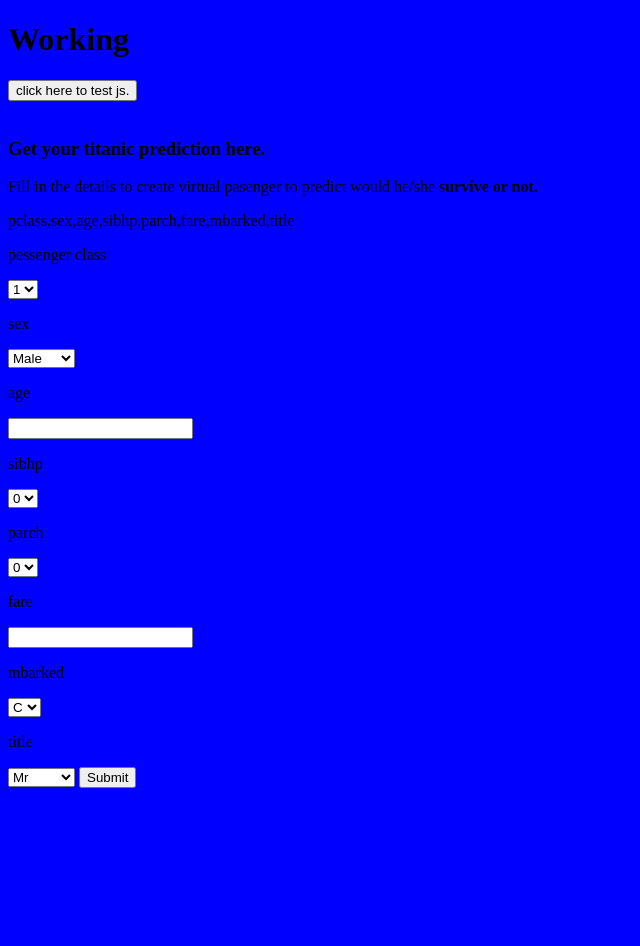
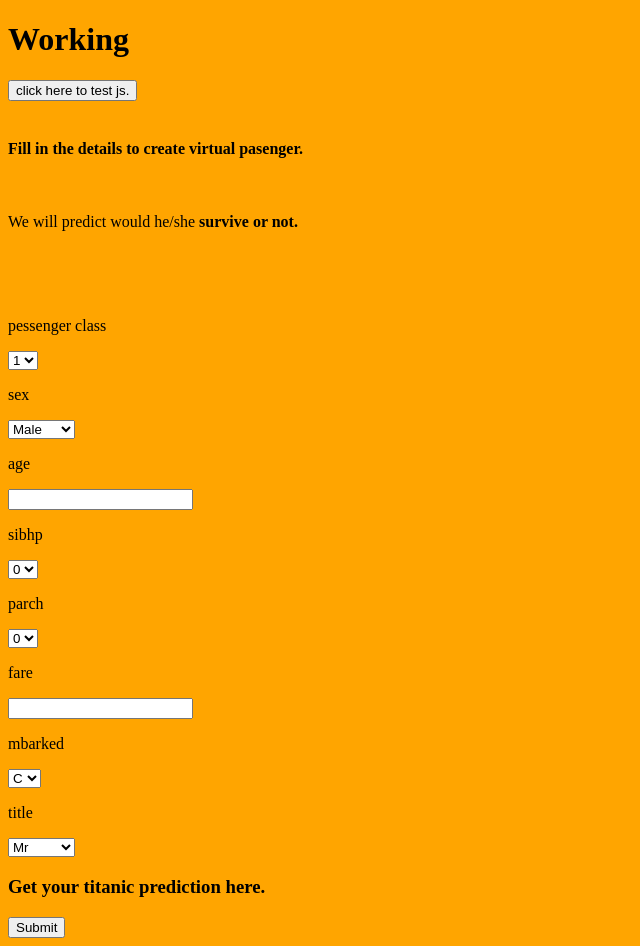
Before and after one commit to mnn111/django_titanic, a Django app: page / in a window 1280 px wide. Shown: the whole page, without its empty margins (0-640 px from the left). Before the commit the page ends 788 px from the top, so only its background shows below. Run offline with Django 3.2, Linux system fonts and the light colour scheme.

Commit message:
[imp tml form changes]

```diff
--- a/static/style.css
+++ b/static/style.css
@@ -1,4 +1,3 @@
 body{
-    background-color : blue;
-
+    background-color : orange;
 }
--- a/templates/index.html
+++ b/templates/index.html
@@ -12,12 +12,17 @@
     <button type="button" onclick="clicked()">click here to test js.</button>
     <br>
     <br>
-    <h3>Get your titanic prediction here.</h3>
-    <p>Fill in the details to create virtual pasenger to predict would he/she <b>survive or not.</b></p>
+    <h4>Fill in the details to create virtual pasenger.</h4>
+    <br>
+    <p>We will predict would he/she <b>survive or not.</b></p>
 
     <form action="{% url 'pred' %}">
         {% csrf_token %}
-        pclass,sex,age,sibhp,parch,fare,mbarked,title
+<!--        pclass,sex,age,sibhp,parch,fare,mbarked,title-->
+        <br>
+        <br>
+        <br>
+
         <p>pessenger class</p>
         <select name="pclass">
           <option value="1">1</option>
@@ -91,6 +96,7 @@
         </select>
 
         <!--        <input type="text" name="title">-->
+        <h3>Get your titanic prediction here.</h3>
 
         <input type="submit">
     </form>
```
